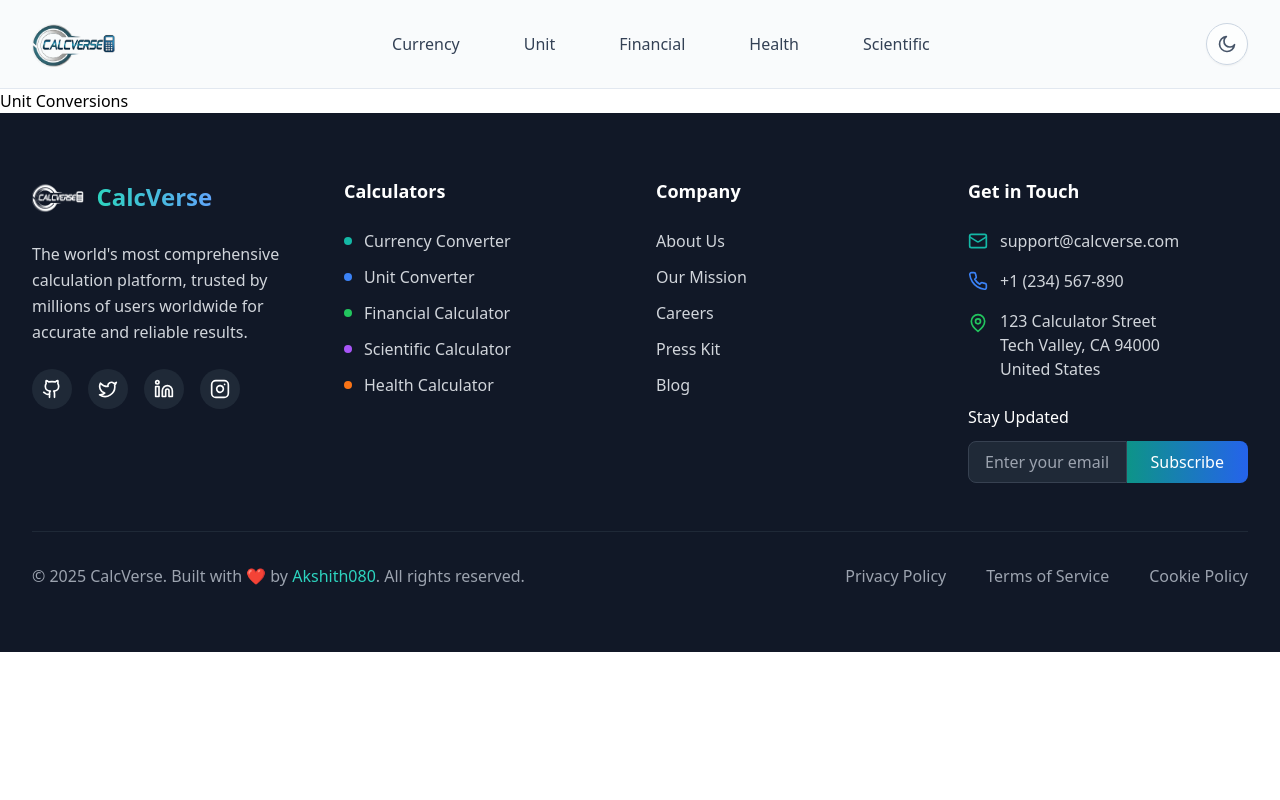
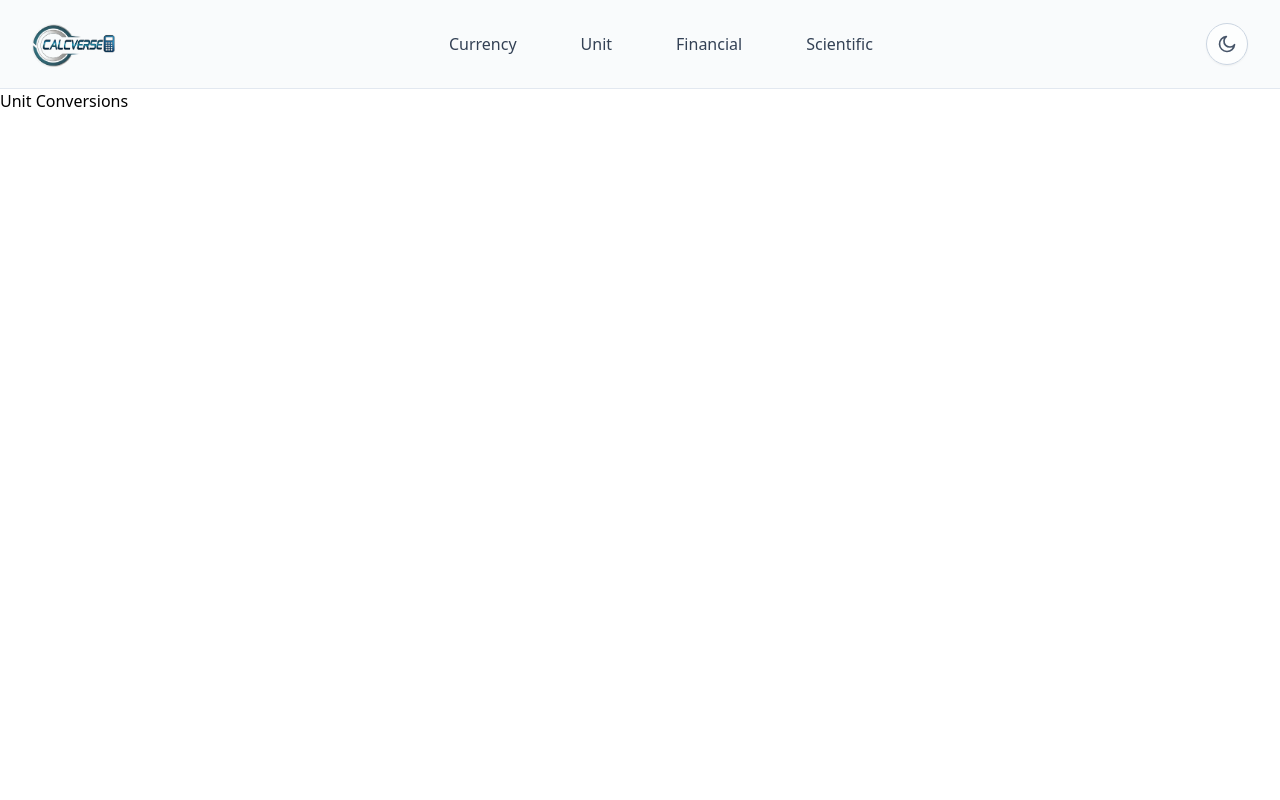
Before and after one commit to yogesh-1413/CalcVerse, a React (Vite) app: page /UnitConvert in a window 1280 px wide. Shown: the top 800 px of the page. Built offline with nearby package versions, Linux system fonts and the light colour scheme.

Commit message:
Web pages Linked

```diff
--- a/src/Components/Navbar.tsx
+++ b/src/Components/Navbar.tsx
@@ -1,12 +1,13 @@
 import React, { useState, useEffect } from "react";
 import { Menu, X } from "lucide-react";
+import { Link } from "react-router-dom";
 
 const navLinks = [
-  { name: "Currency", href: "#currency" },
-  { name: "Unit", href: "#unit" },
-  { name: "Financial", href: "#financial" },
-  { name: "Health", href: "#health" },
-  { name: "Scientific", href: "#scientific" },
+  { name: "Currency", href: "/Currency" },
+  { name: "Unit", href: "/Unitconvert" },
+  { name: "Financial", href: "/Financial" },
+  // { name: "Health", href: "#health" },
+  { name: "Scientific", href: "/Scientific" },
 ];
 
 const Navbar: React.FC = () => {
@@ -51,26 +52,26 @@ const Navbar: React.FC = () => {
         <div className="flex justify-between items-center py-3">
           {/* Logo */}
           <div className="flex items-center">
-            <a href="/" className="block">
+            <Link to="/" className="block">
               <img
                 src="../src/assets/logo.png"
                 alt="CalcVerse Logo"
                 className="h-[48px] sm:h-[56px] md:h-[64px] w-auto object-contain dark:brightness-0 dark:invert transition-all duration-300"
                 style={{ maxWidth: 96 }}
               />
-            </a>
+            </Link>
           </div>
 
           {/* Desktop Nav Links */}
           <nav className="hidden md:flex space-x-6 lg:space-x-12">
             {navLinks.map((link) => (
-              <a
+              <Link
                 key={link.name}
-                href={link.href}
+                to={link.href}
                 className="text-slate-700 hover:text-teal-600 dark:text-slate-100 dark:hover:text-teal-400 font-medium transition-colors duration-200 px-2 py-1 rounded-md hover:bg-teal-50 dark:hover:bg-teal-900/20"
               >
                 {link.name}
-              </a>
+              </Link>
             ))}
           </nav>
 
@@ -121,14 +122,14 @@ const Navbar: React.FC = () => {
           <nav className="py-4 border-t border-slate-200 dark:border-gray-700">
             <div className="flex flex-col space-y-2">
               {navLinks.map((link) => (
-                <a
+                <Link
                   key={link.name}
-                  href={link.href}
+                  to={link.href}
                   onClick={handleLinkClick}
                   className="text-slate-700 hover:text-teal-600 dark:text-slate-100 dark:hover:text-teal-400 font-medium transition-colors duration-200 px-4 py-3 rounded-lg hover:bg-teal-50 dark:hover:bg-teal-900/20 active:bg-teal-100 dark:active:bg-teal-900/40"
                 >
                   {link.name}
-                </a>
+                </Link>
               ))}
             </div>
           </nav>
--- a/src/Conversions/Unit_conversions.tsx
+++ b/src/Conversions/Unit_conversions.tsx
@@ -8,7 +8,7 @@ const UnitConversions: React.FC = () => {
     return (
         <>
         <Navbar />
-            <div>
+            <div className="min-h-screen">
                 <p>Unit Conversions</p>
             </div>
             <Footer />
```
